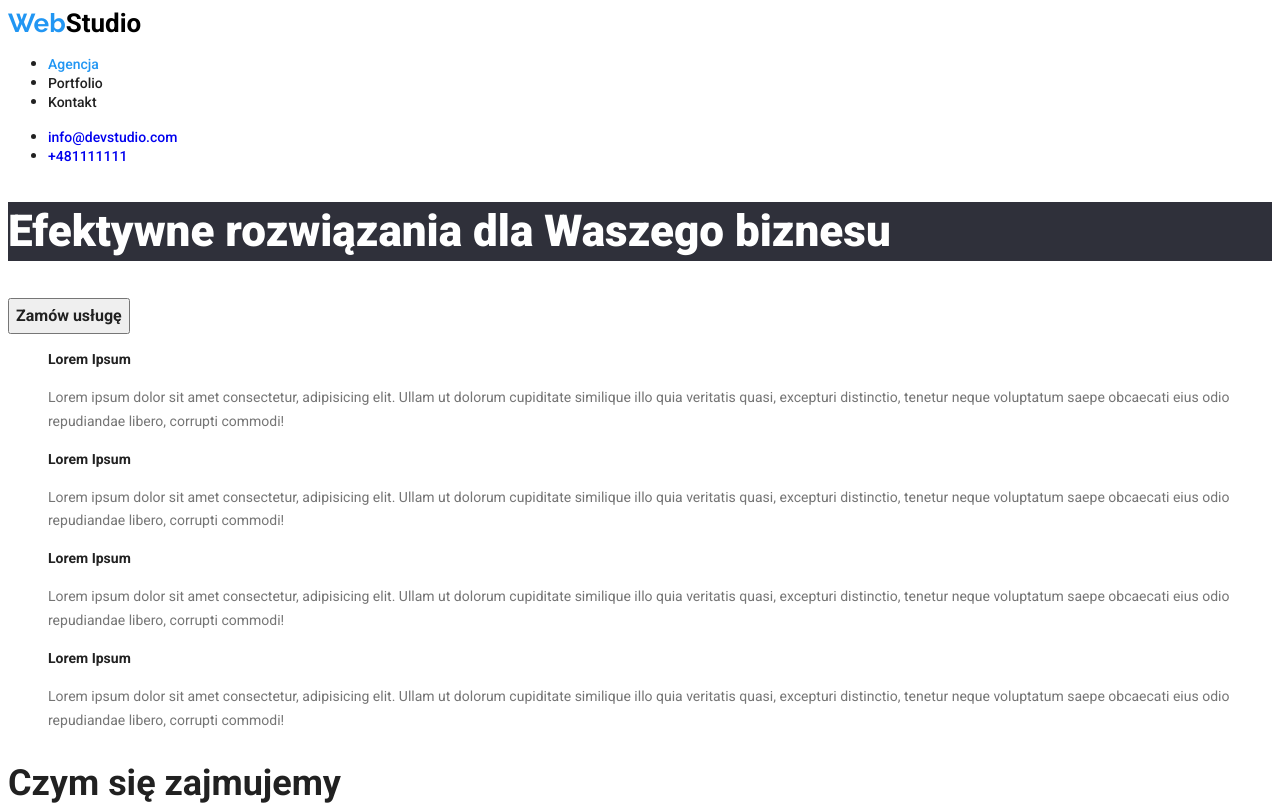
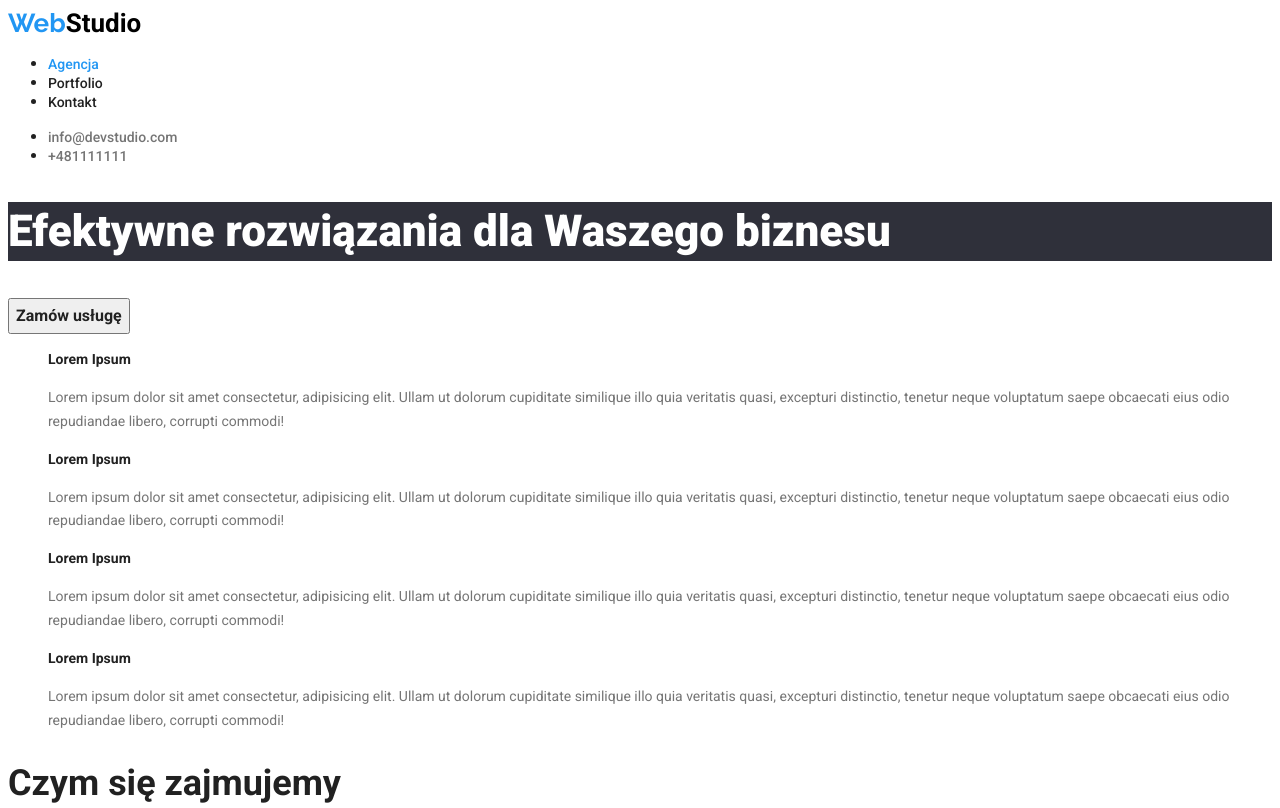
Before and after one commit to carbonprotect/goit-markup-hw-02, a plain HTML site: page index.html in a window 1280 px wide. Shown: the top 808 px of the page. Drawn offline with Linux system fonts and the light colour scheme.

Commit message:
Dodałem kolor w sekcji  .mail-adress

```diff
--- a/css/style.css
+++ b/css/style.css
@@ -97,6 +97,7 @@ line-height: 2;
     font-size: 14px;
     line-height: 1.17 ;
 text-decoration: none;
+color: var(--lorem-descryption);
 }
 .mail-adress:hover {color:var(--brand-color);
 }
```
